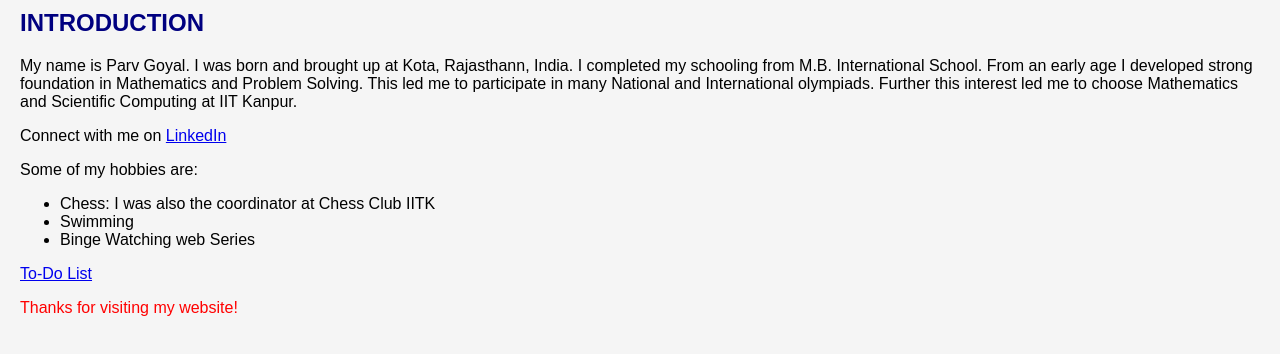
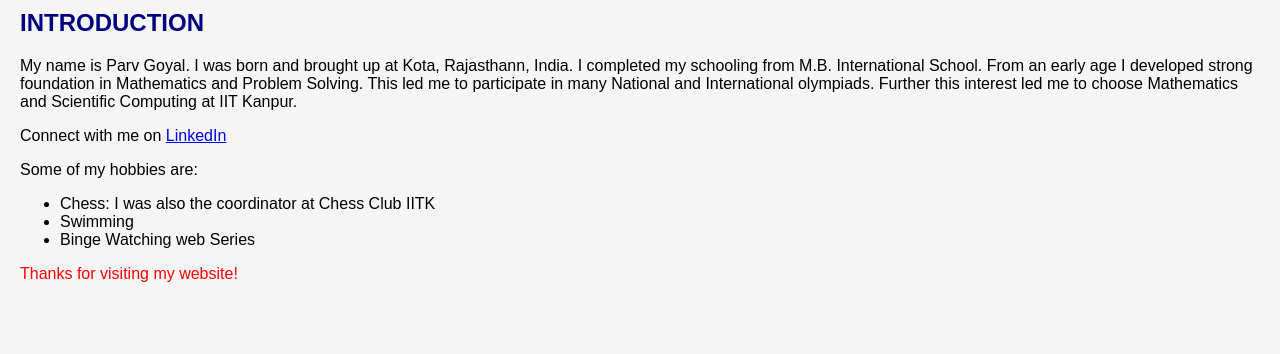
Before and after one commit to parvgoyalmfx/HTML-CSS, a plain HTML site: page index.HTML in a window 1280 px wide. Shown: the part 192-546 px from the top of the page. Drawn offline with Linux system fonts and the light colour scheme.

Commit message:
Changed to Original file

```diff
--- a/index.HTML
+++ b/index.HTML
@@ -59,8 +59,6 @@
       <li>Swimming</li>
       <li>Binge Watching web Series</li>
     </ul></p>
-    <p><a href="todo.html" target="_blank">To-Do List</a></p>
-
     <p style="color:red">Thanks for visiting my website!</p>
   </body>
 </html>
```
